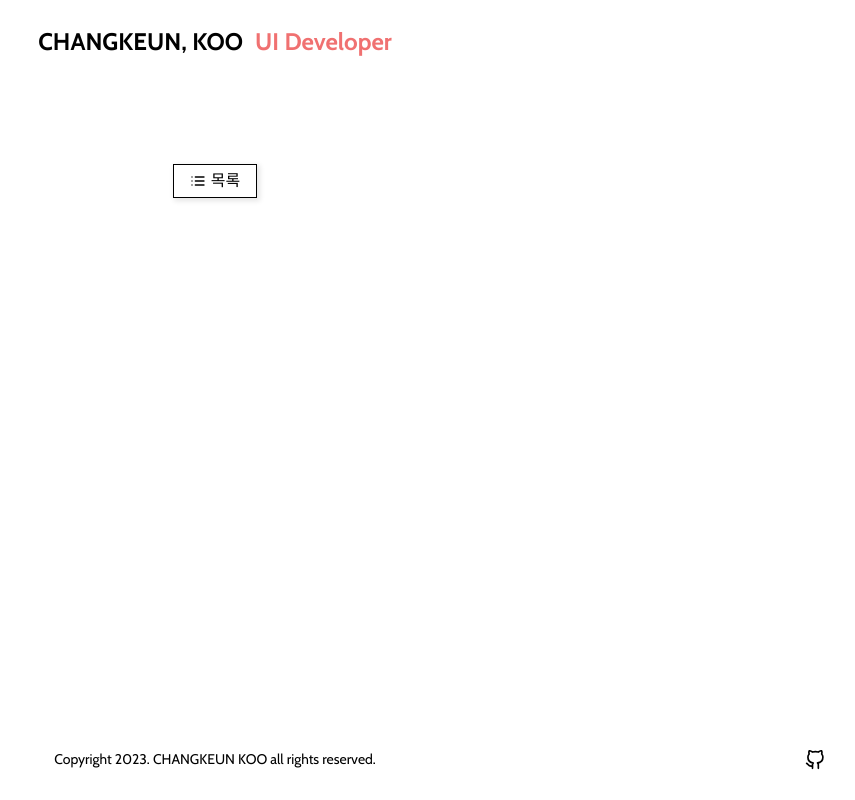
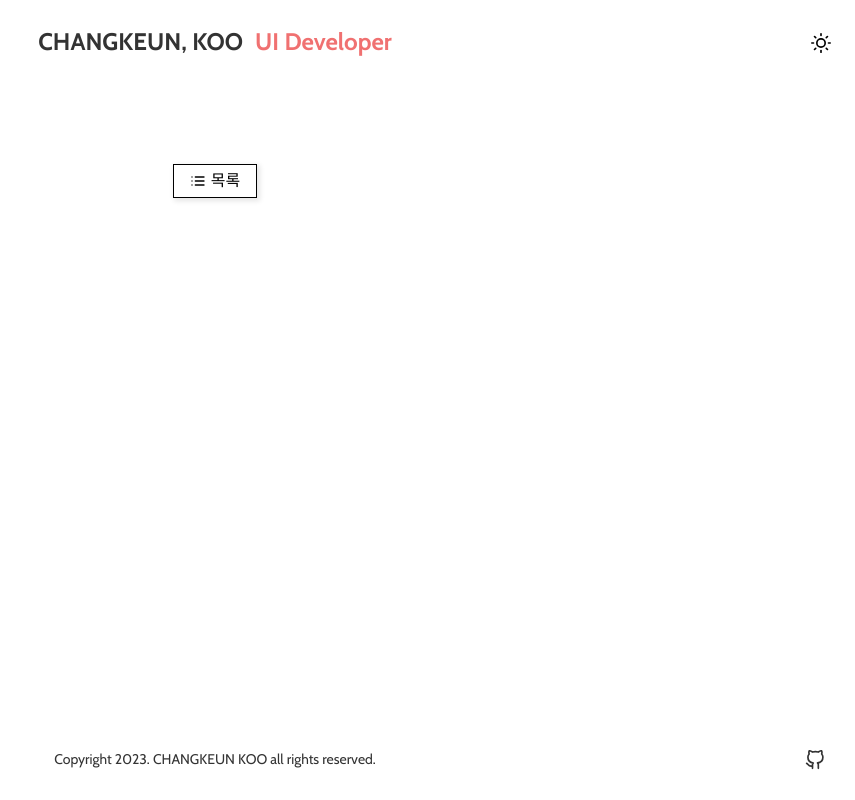
Before and after one commit to purymaster/purymaster.github.io, a React (Create React App) app: page /works/1 in a window 1280 px wide. Shown: the whole page, without its empty margins (425-1280 px from the left). Built offline with nearby package versions, Linux system fonts and the light colour scheme.

Commit message:
feat: 다크모드 기능 추가

```diff
--- a/src/App.js
+++ b/src/App.js
@@ -1,12 +1,32 @@
+import { useState } from 'react';
 import { GlobalStyle } from '@assets/styles/GlobalStyles';
+import { ThemeProvider } from 'styled-components';
 import Routes from '@/router/Routes';
 
 function App() {
+  const [isDarkMode, setIsDarkMode] = useState(false);
+
+  const lightTheme = {
+    backgroundColor: '#fff',
+    textColor: '#333',
+    primaryColor: '#f07171',
+  };
+
+  const darkTheme = {
+    backgroundColor: '#252525',
+    textColor: '#fff',
+    primaryColor: '#eb64ac',
+  };
+
+  const toggleDarkMode = () => {
+    setIsDarkMode(!isDarkMode);
+  };
+
   return (
-    <>
+    <ThemeProvider key={isDarkMode ? 'dark' : 'light'} theme={isDarkMode ? darkTheme : lightTheme}>
       <GlobalStyle />
-      <Routes />
-    </>
+      <Routes toggleDarkMode={toggleDarkMode} isDarkMode={isDarkMode} />
+    </ThemeProvider>
   );
 }
 
--- a/src/router/Routes.js
+++ b/src/router/Routes.js
@@ -4,10 +4,10 @@ import Layout from '@views/layout';
 import Works from '@/views/pages/works';
 import Work from '@/views/pages/works/components/Work';
 
-export default function Routes() {
+export default function Routes({ toggleDarkMode, isDarkMode }) {
   return (
     <ReactRoutes>
-      <Route element={<Layout />}>
+      <Route element={<Layout toggleDarkMode={toggleDarkMode} isDarkMode={isDarkMode} />}>
         <Route path="/" element={<Works />} />
         <Route path="/works/:acronym" element={<Work />} />
       </Route>
--- a/src/views/layout/index.js
+++ b/src/views/layout/index.js
@@ -4,10 +4,10 @@ import { Outlet } from 'react-router-dom';
 import Header from '@views/shared/header';
 import Footer from '@views/shared/footer';
 
-export default function Layout() {
+export default function Layout({ toggleDarkMode, isDarkMode }) {
   return (
     <Container>
-      <Header />
+      <Header toggleDarkMode={toggleDarkMode} isDarkMode={isDarkMode} />
       <main>
         <Outlet />
       </main>
@@ -25,6 +25,8 @@ const Container = styled.div`
   margin: 0 auto;
   padding: 0 30px;
   font-size: 16px;
+  background-color: ${(props) => props.theme.backgroundColor};
+  color: ${(props) => props.theme.textColor};
   main {
     overflow: auto;
     flex: 1;
--- a/src/views/shared/form/button.js
+++ b/src/views/shared/form/button.js
@@ -20,7 +20,7 @@ export default function Button({ className, onClick, icon, text, href }) {
       z-index: -1;
       width: 0;
       height: 100%;
-      background: #f07171;
+      background: ${(props) => props.theme.primaryColor};
       transition: all 0.3s;
     }
     &:hover {
--- a/src/views/shared/header/index.js
+++ b/src/views/shared/header/index.js
@@ -1,17 +1,22 @@
+import { Moon, Sun } from 'react-feather';
 import styled from 'styled-components';
 
-export default function Header() {
+export default function Header({ toggleDarkMode, isDarkMode }) {
   return (
     <Container>
       <h1>
         CHANGKEUN, KOO
         <span>UI Developer</span>
       </h1>
+      <button type="button" className="theme" onClick={toggleDarkMode}>
+        {isDarkMode ? <Moon size={20} /> : <Sun size={20} />}
+      </button>
     </Container>
   );
 }
 
 const Container = styled.header`
+  position: relative;
   padding: 1em 0;
   font-size: 1.5em;
   text-align: center;
@@ -19,8 +24,18 @@ const Container = styled.header`
     font-weight: 700;
     span {
       margin-left: 0.5em;
-      color: #f07171;
+      color: ${(props) => props.theme.primaryColor};
     }
+  }
+  .theme {
+    position: absolute;
+    top: 50%;
+    right: 0;
+    width: 20px;
+    height: 20px;
+    margin-top: -10px;
+    border: 0;
+    background: none;
   }
   @media (max-width: 1024px) {
     padding: 0.5em 0;
```
